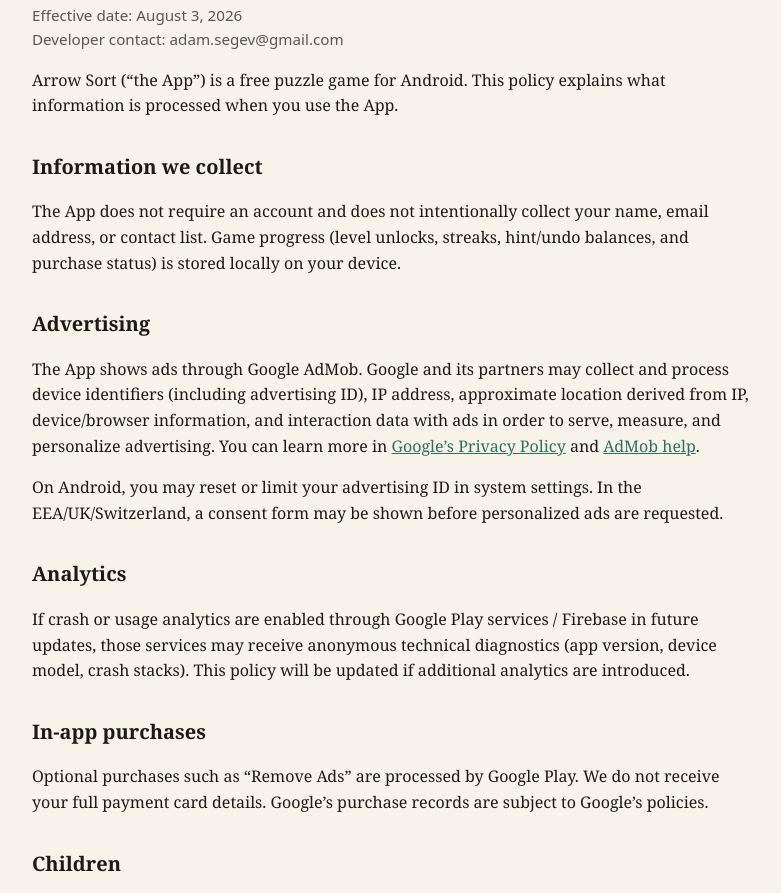
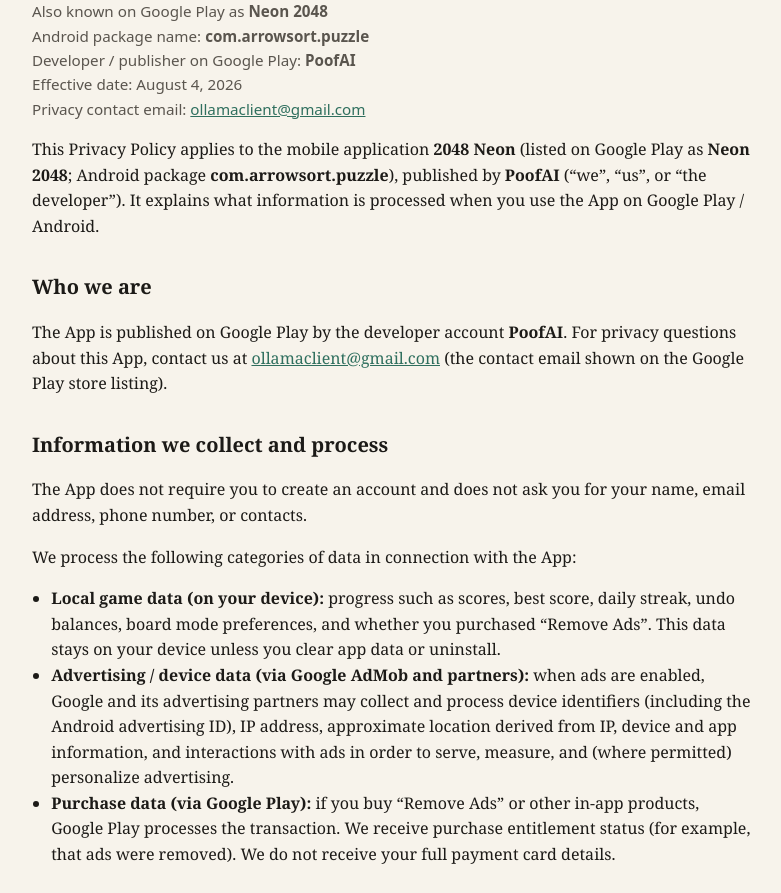
Before and after one commit to floatme/arrow-sort-privacy, a plain HTML site: page index.html in a window 1280 px wide. Shown: the part 140-1033 px from the top of the page, without its empty margins (248-1029 px from the left). Drawn offline with Linux system fonts and the light colour scheme.

Commit message:
Fix Play policy: identify Neon 2048 / PoofAI / com.arrowsort.puzzle

```diff
--- a/index.html
+++ b/index.html
@@ -3,7 +3,8 @@
 <head>
   <meta charset="utf-8" />
   <meta name="viewport" content="width=device-width, initial-scale=1" />
-  <title>Arrow Sort — Privacy Policy</title>
+  <title>2048 Neon (Neon 2048) — Privacy Policy | PoofAI</title>
+  <meta name="description" content="Privacy Policy for the Android app 2048 Neon (also listed as Neon 2048), package com.arrowsort.puzzle, published by PoofAI." />
   <style>
     :root { color-scheme: light; }
     body {
@@ -18,79 +19,136 @@
       margin: 0 auto;
       padding: 48px 24px 80px;
     }
-    h1 { font-size: 2.2rem; color: #2f6f5e; margin-bottom: 0.25rem; }
+    h1 { font-size: 2.1rem; color: #2f6f5e; margin-bottom: 0.25rem; }
     h2 { font-size: 1.25rem; margin-top: 2rem; }
     .meta { color: #5a554e; font-family: system-ui, sans-serif; font-size: 0.95rem; }
     a { color: #2f6f5e; }
+    ul { padding-left: 1.2rem; }
   </style>
 </head>
 <body>
   <main>
-    <h1>Arrow Sort Privacy Policy</h1>
-    <p class="meta">Effective date: August 3, 2026<br />Developer contact: adam.segev@gmail.com</p>
+    <h1>Privacy Policy for 2048 Neon</h1>
+    <p class="meta">
+      Also known on Google Play as <strong>Neon 2048</strong><br />
+      Android package name: <strong>com.arrowsort.puzzle</strong><br />
+      Developer / publisher on Google Play: <strong>PoofAI</strong><br />
+      Effective date: August 4, 2026<br />
+      Privacy contact email: <a href="mailto:ollamaclient@gmail.com">ollamaclient@gmail.com</a>
+    </p>
 
     <p>
-      Arrow Sort (“the App”) is a free puzzle game for Android. This policy explains what information
-      is processed when you use the App.
+      This Privacy Policy applies to the mobile application <strong>2048 Neon</strong>
+      (listed on Google Play as <strong>Neon 2048</strong>; Android package
+      <strong>com.arrowsort.puzzle</strong>), published by <strong>PoofAI</strong>
+      (“we”, “us”, or “the developer”). It explains what information is processed
+      when you use the App on Google Play / Android.
     </p>
 
-    <h2>Information we collect</h2>
+    <h2>Who we are</h2>
     <p>
-      The App does not require an account and does not intentionally collect your name, email address,
-      or contact list. Game progress (level unlocks, streaks, hint/undo balances, and purchase status)
-      is stored locally on your device.
+      The App is published on Google Play by the developer account <strong>PoofAI</strong>.
+      For privacy questions about this App, contact us at
+      <a href="mailto:ollamaclient@gmail.com">ollamaclient@gmail.com</a>
+      (the contact email shown on the Google Play store listing).
     </p>
+
+    <h2>Information we collect and process</h2>
+    <p>
+      The App does not require you to create an account and does not ask you for your
+      name, email address, phone number, or contacts.
+    </p>
+    <p>We process the following categories of data in connection with the App:</p>
+    <ul>
+      <li>
+        <strong>Local game data (on your device):</strong> progress such as scores,
+        best score, daily streak, undo balances, board mode preferences, and whether
+        you purchased “Remove Ads”. This data stays on your device unless you clear
+        app data or uninstall.
+      </li>
+      <li>
+        <strong>Advertising / device data (via Google AdMob and partners):</strong>
+        when ads are enabled, Google and its advertising partners may collect and
+        process device identifiers (including the Android advertising ID), IP address,
+        approximate location derived from IP, device and app information, and
+        interactions with ads in order to serve, measure, and (where permitted)
+        personalize advertising.
+      </li>
+      <li>
+        <strong>Purchase data (via Google Play):</strong> if you buy “Remove Ads” or
+        other in-app products, Google Play processes the transaction. We receive
+        purchase entitlement status (for example, that ads were removed). We do not
+        receive your full payment card details.
+      </li>
+    </ul>
 
     <h2>Advertising</h2>
     <p>
-      The App shows ads through Google AdMob. Google and its partners may collect and process device
-      identifiers (including advertising ID), IP address, approximate location derived from IP,
-      device/browser information, and interaction data with ads in order to serve, measure, and
-      personalize advertising. You can learn more in
-      <a href="https://policies.google.com/privacy" rel="noopener">Google’s Privacy Policy</a> and
+      Unless you purchase Remove Ads, the App displays ads served by
+      <strong>Google AdMob</strong>. Google’s processing of advertising-related data
+      is described in
+      <a href="https://policies.google.com/privacy" rel="noopener">Google’s Privacy Policy</a>
+      and
       <a href="https://support.google.com/admob/answer/6128543" rel="noopener">AdMob help</a>.
     </p>
     <p>
-      On Android, you may reset or limit your advertising ID in system settings. In the EEA/UK/Switzerland,
-      a consent form may be shown before personalized ads are requested.
+      On Android, you can reset or limit your advertising ID in system settings.
+      In regions that require it (such as the EEA/UK/Switzerland), a consent form may
+      be shown before personalized ads are requested.
     </p>
 
-    <h2>Analytics</h2>
+    <h2>Analytics and crash diagnostics</h2>
     <p>
-      If crash or usage analytics are enabled through Google Play services / Firebase in future updates,
-      those services may receive anonymous technical diagnostics (app version, device model, crash stacks).
-      This policy will be updated if additional analytics are introduced.
+      The App may receive basic technical diagnostics through Google Play services
+      (for example app version, device model, or crash information) to keep the App
+      stable. We do not use a separate third-party analytics SDK beyond Google Play /
+      AdMob as described here. If we add additional analytics later, this policy will
+      be updated before or when that change ships.
     </p>
 
     <h2>In-app purchases</h2>
     <p>
-      Optional purchases such as “Remove Ads” are processed by Google Play. We do not receive your full
-      payment card details. Google’s purchase records are subject to Google’s policies.
+      Optional purchases such as “Remove Ads” are processed by Google Play Billing.
+      Google’s handling of payment information is governed by Google’s policies.
+      Purchase status may be stored locally on your device and restored through Play.
     </p>
 
     <h2>Children</h2>
     <p>
-      The App is not directed to children under 13 (or the equivalent minimum age in your country).
-      We do not knowingly collect personal information from children.
+      The App is not directed to children under 13 (or the equivalent minimum age in
+      your country). We do not knowingly collect personal information from children.
     </p>
 
-    <h2>Data retention</h2>
+    <h2>Data retention and deletion</h2>
     <p>
-      Local game data remains on your device until you clear app data or uninstall. Advertising partners
-      retain data according to their own policies.
+      Local game data remains on your device until you clear storage for the App or
+      uninstall it. Advertising and purchase partners retain data according to their
+      own policies. To stop local processing, uninstall the App. For privacy requests
+      related to this App, email
+      <a href="mailto:ollamaclient@gmail.com">ollamaclient@gmail.com</a>.
     </p>
 
     <h2>Your choices</h2>
     <ul>
-      <li>Uninstall the App to stop local processing.</li>
+      <li>Uninstall the App to stop local processing on your device.</li>
       <li>Use Android advertising ID controls to limit ad personalization.</li>
-      <li>Contact us to ask privacy questions: <a href="mailto:adam.segev@gmail.com">adam.segev@gmail.com</a>.</li>
+      <li>Purchase Remove Ads (where offered) to stop showing ads in the App.</li>
+      <li>Contact <a href="mailto:ollamaclient@gmail.com">ollamaclient@gmail.com</a> with privacy questions.</li>
     </ul>
 
     <h2>Changes</h2>
     <p>
-      We may update this policy as the App or legal requirements change. Continued use after an update
-      means you accept the revised policy.
+      We may update this Privacy Policy as the App or legal requirements change.
+      The effective date at the top will be revised when material changes are made.
+      Continued use of the App after an update means you accept the revised policy.
+    </p>
+
+    <h2>Contact</h2>
+    <p>
+      Developer: <strong>PoofAI</strong><br />
+      App: <strong>2048 Neon</strong> / <strong>Neon 2048</strong>
+      (<code>com.arrowsort.puzzle</code>)<br />
+      Email: <a href="mailto:ollamaclient@gmail.com">ollamaclient@gmail.com</a>
     </p>
   </main>
 </body>
```
